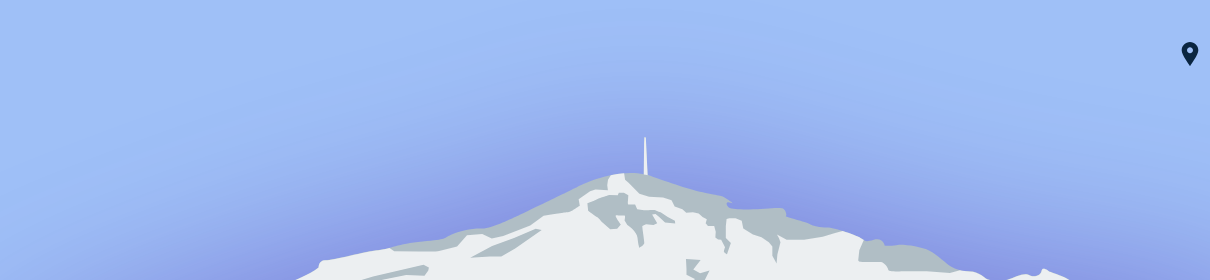
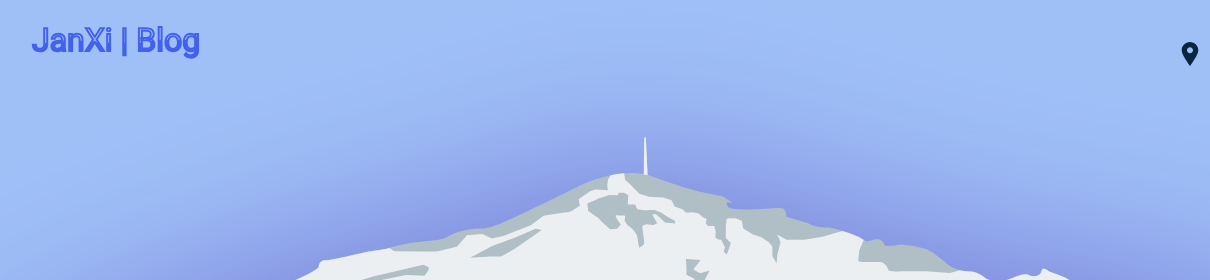
Before and after one commit to xizijian/blog, a Gatsby site: page / in a window 1280 px wide. Shown: the top 280 px of the page, 0-1210 px from the left. Built offline with nearby package versions, Linux system fonts and the light colour scheme; Gatsby itself is replaced by a stand-in of ours; some packages are replaced by stand-ins of ours.

Commit message:
添加site-title

```diff
--- a/src/components/header/index.js
+++ b/src/components/header/index.js
@@ -11,6 +11,7 @@ import { WeatherContext } from "./weather/weatherProvider"
 import DarkModeToggle from "./toggles/dark-mode-toggle"
 import LocationToggle from "./toggles/location-toggle"
 import WeatherSettings from "./toggles/weather-settings"
+import SiteTitle from "./toggles/site-title"
 
 const HeaderWrapper = styled.header`
   margin: 0;
@@ -149,7 +150,9 @@ const Header = () => {
       {isClient && (
         // Somehow it does not want to render correctly on the server..
         <>
+        <SiteTitle />
           <HeaderContent>
+
             <ToggleContainer>
               <LocationToggle
                 active={state.controller === "location"}
--- /dev/null
+++ b/src/components/header/toggles/site-title.js
@@ -0,0 +1,60 @@
+import React, { Fragment } from "react";
+import styled, { keyframes } from "styled-components";
+
+export const textAnimate = keyframes`
+  0%{
+    clip-path: polygon(0% 62%, 14% 55%, 24% 51%, 32% 51%, 41% 56%, 50% 59%, 60% 59%, 69% 55%, 76% 49%, 84% 48%, 93% 50%, 100% 54%, 100% 100%, 0 100%);
+  }
+  50%{
+    clip-path: polygon(0% 62%, 10% 62%, 23% 68%, 36% 68%, 44% 64%, 50% 59%, 59% 54%, 67% 55%, 74% 59%, 86% 62%, 94% 61%, 100% 54%, 100% 100%, 0 100%);
+  }
+  100%{
+    clip-path: polygon(0% 62%, 14% 55%, 24% 51%, 32% 51%, 41% 56%, 50% 59%, 60% 59%, 69% 55%, 76% 49%, 84% 48%, 93% 50%, 100% 54%, 100% 100%, 0 100%);
+  }
+`;
+export const WaveText = styled.div`
+  font-size: 2em;
+  -webkit-text-stroke: #4361ee 2px;
+  color: transparent;
+  position: absolute;
+  top: 0px;
+  @media (max-width: 640px) {
+    font-size: 1.5rem;
+    top: 3px;
+  }
+`;
+
+export const Wave = styled.div`
+  font-size: 2em;
+  position: absolute;
+  color: #4361ee;
+  animation: ${textAnimate} 3s ease-in-out infinite;
+  top: 0px;
+  @media (max-width: 640px) {
+    font-size: 1.5rem;
+    top: 3px;
+  }
+`;
+
+const Panel = styled.div`
+  position: absolute;
+  top: 1.3em;
+  left:2em;
+  width:200px;
+  @media (max-width: 640px) {
+    left: 1.5em;
+    top: 1.5em;
+  }
+
+`
+
+const SiteTitle = () => {
+  return (
+    <Panel>
+      <WaveText>JanXi | Blog</WaveText>
+      <Wave>JanXi | Blog</Wave>
+    </Panel>
+  );
+};
+
+export default SiteTitle;
```
